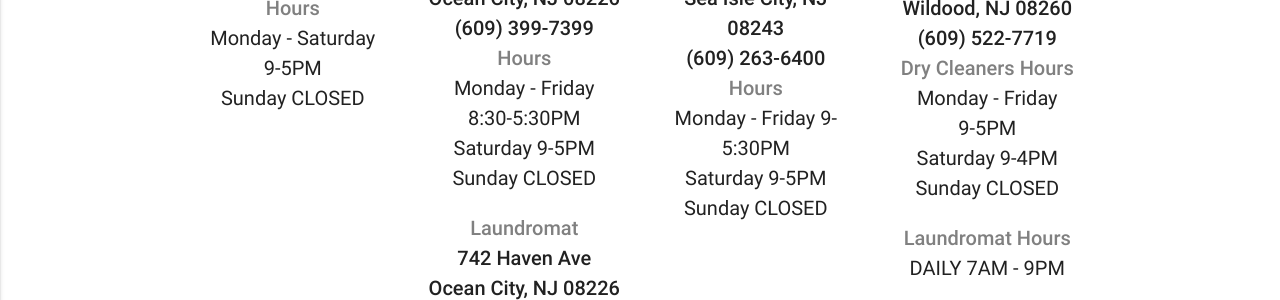
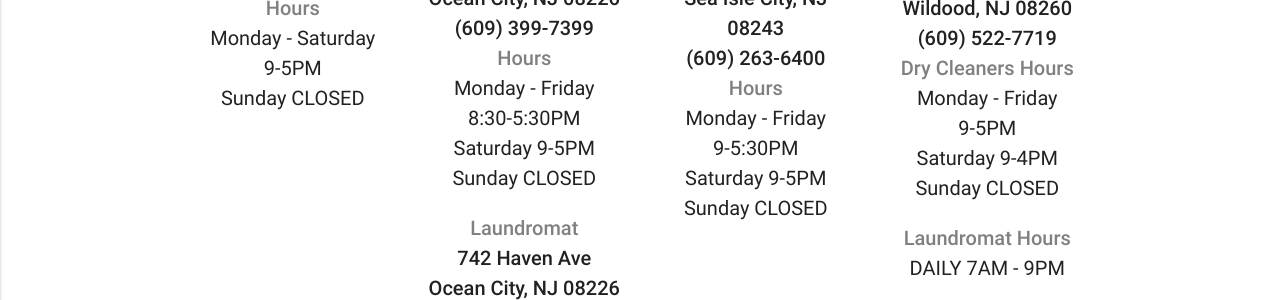
Before and after one commit to sharpcleanersnj/sharpcleanersnj.github.io, a Jekyll site: the page built from _pages/contact.md, in a window 1280 px wide. Shown: the part 542-842 px from the top of the page. Built offline with Jekyll 4.4.1, drawn with Linux system fonts in a browser that asks for light colours; nearby versions of some CDN libraries.

Commit message:
Update contact.md

```diff
--- a/_pages/contact.md
+++ b/_pages/contact.md
@@ -19,7 +19,7 @@
     </div>
     <div class="col s12 m6 l3">
       <h4><strong>Sea Isle City</strong></h4>
-      <p><span style="color: #808080;"><strong>Dry Cleaners</strong></span><br /><strong>6216 Landis Ave.<br />Sea Isle City, NJ 08243<br />(609) 263-6400</strong><br /><span style="color: #808080;"><strong>Hours</strong></span><br />Monday - Friday <bt />9-5:30PM<br />Saturday 9-5PM<br />Sunday CLOSED</p>
+      <p><span style="color: #808080;"><strong>Dry Cleaners</strong></span><br /><strong>6216 Landis Ave.<br />Sea Isle City, NJ 08243<br />(609) 263-6400</strong><br /><span style="color: #808080;"><strong>Hours</strong></span><br />Monday - Friday <br />9-5:30PM<br />Saturday 9-5PM<br />Sunday CLOSED</p>
     </div>
     <div class="col s12 m6 l3">
       <h4><strong>Wildwood</strong></h4>
```
